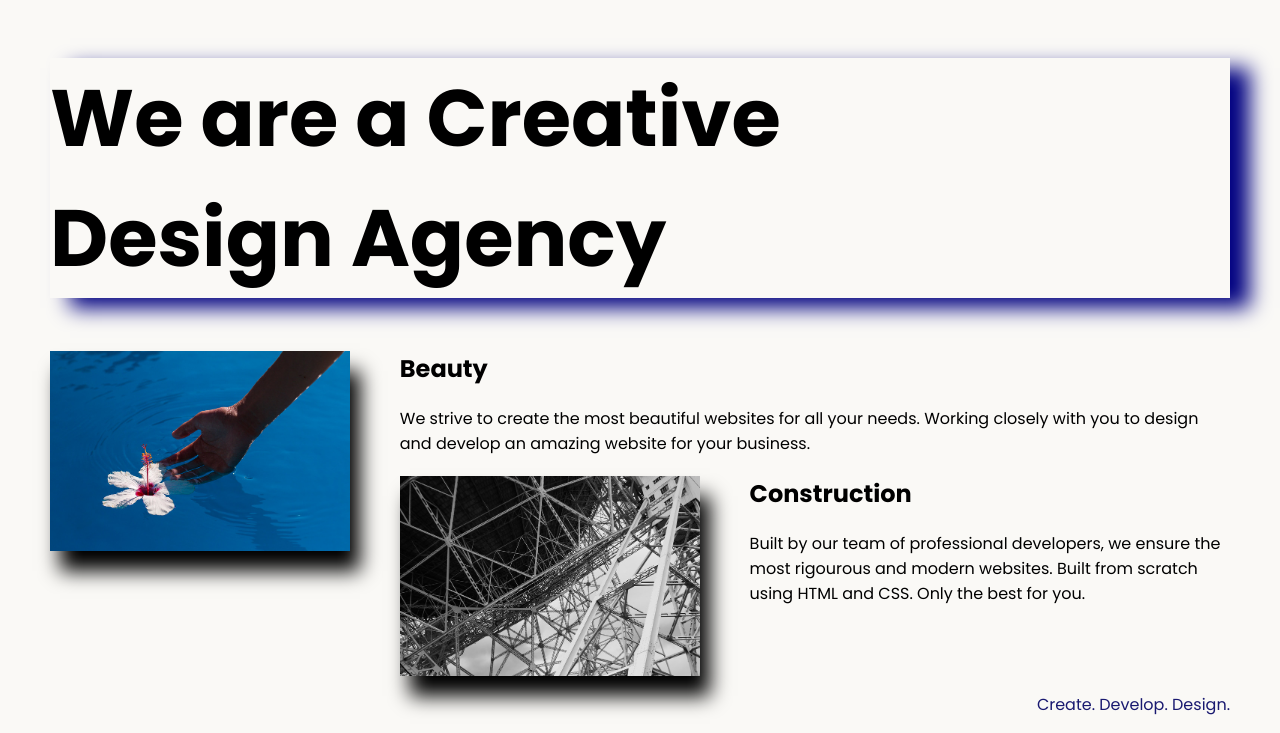
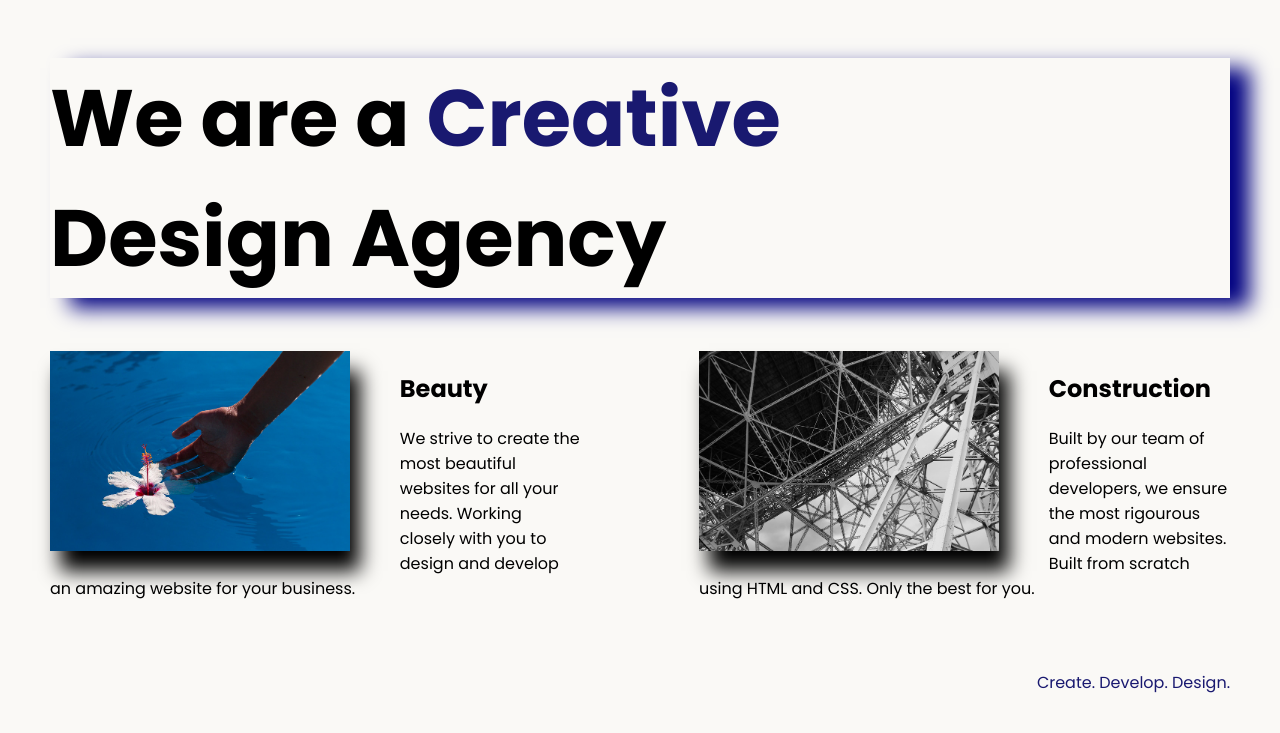
Before and after one commit to Abhijithsr13/Web-Design, a plain HTML site: page index.html in a window 1280 px wide. Shown: the part 99-832 px from the top of the page. After the commit the page ends 810 px from the top, so only its background shows below. Drawn offline with Linux system fonts and the light colour scheme.

Commit message:
Update index.html

```diff
--- a/index.html
+++ b/index.html
@@ -14,8 +14,8 @@
 <body>
   <div class="main">
     <img class="logo" src="./assets/images/logo.png" alt="logo">
-    <h1>We are a <span>Creative</span> <br/> Design Agency</h1>
-    <div class="left-card"><img class="tile-image" src="./assets/images/beautiful.jpg" alt="hand and flower in water">
+    <h1>We are a <span class="creative">Creative</span> <br />Design Agency</h1>
+    <div class="left card"><img class="tile-image" src="./assets/images/beautiful.jpg" alt="hand and flower in water">
       <h2 class="card-title">Beauty</h2>
       <p class="card-text">We strive to create the most beautiful websites for all your needs. Working closely with you
         to
@@ -23,9 +23,9 @@
         develop an amazing website for your business.</p>
     </div>
 
-    <div class="right-card"><img class="tile-image" src="./assets/images/construction.jpg" alt="metal structure">
+    <div class="right card"><img class="tile-image" src="./assets/images/construction.jpg" alt="metal structure">
       <h2 class="card-title">Construction</h2>
-      <p class="card-text">Built by our team of professional developers, we ensure the most rigourous and modern websites. Built from
+      <p>Built by our team of professional developers, we ensure the most rigourous and modern websites. Built from
         scratch using HTML and CSS. Only the best for you.</p>
     </div>
 
```
